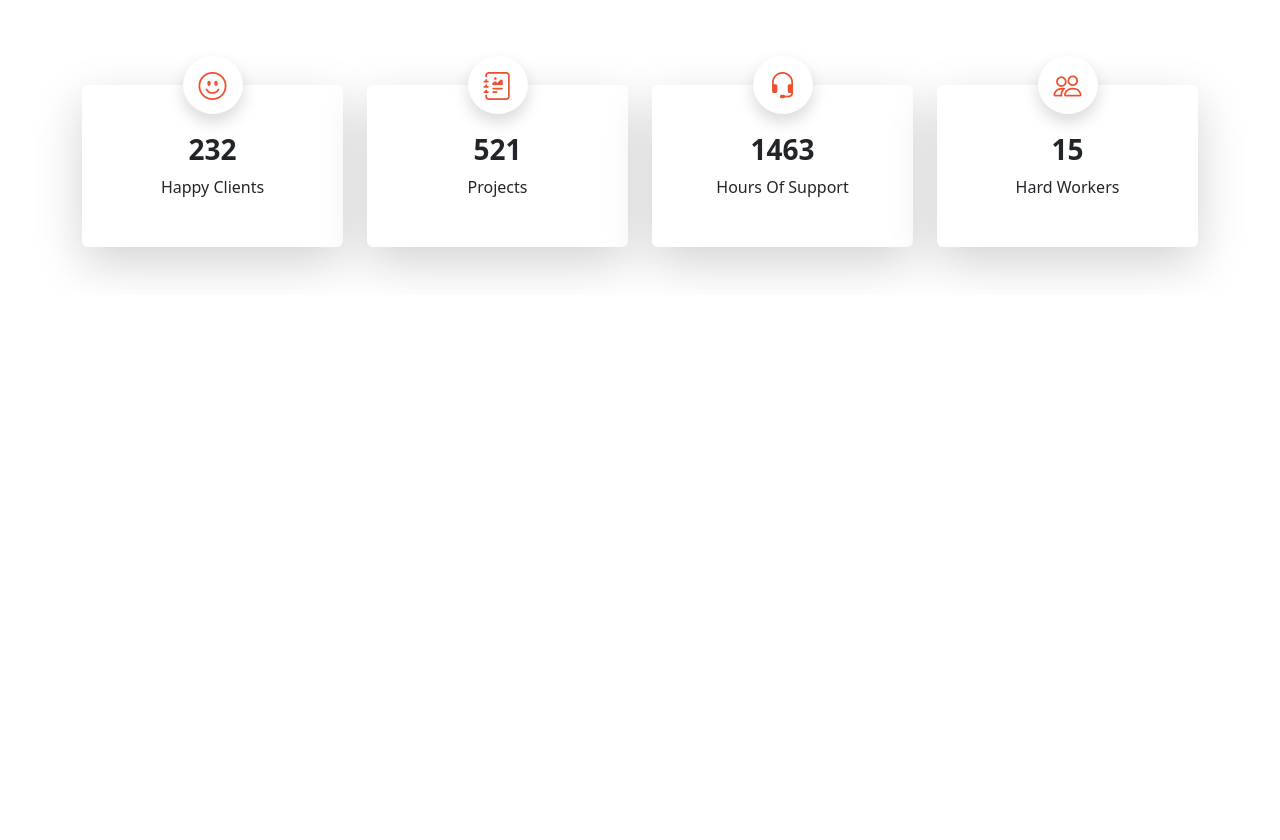
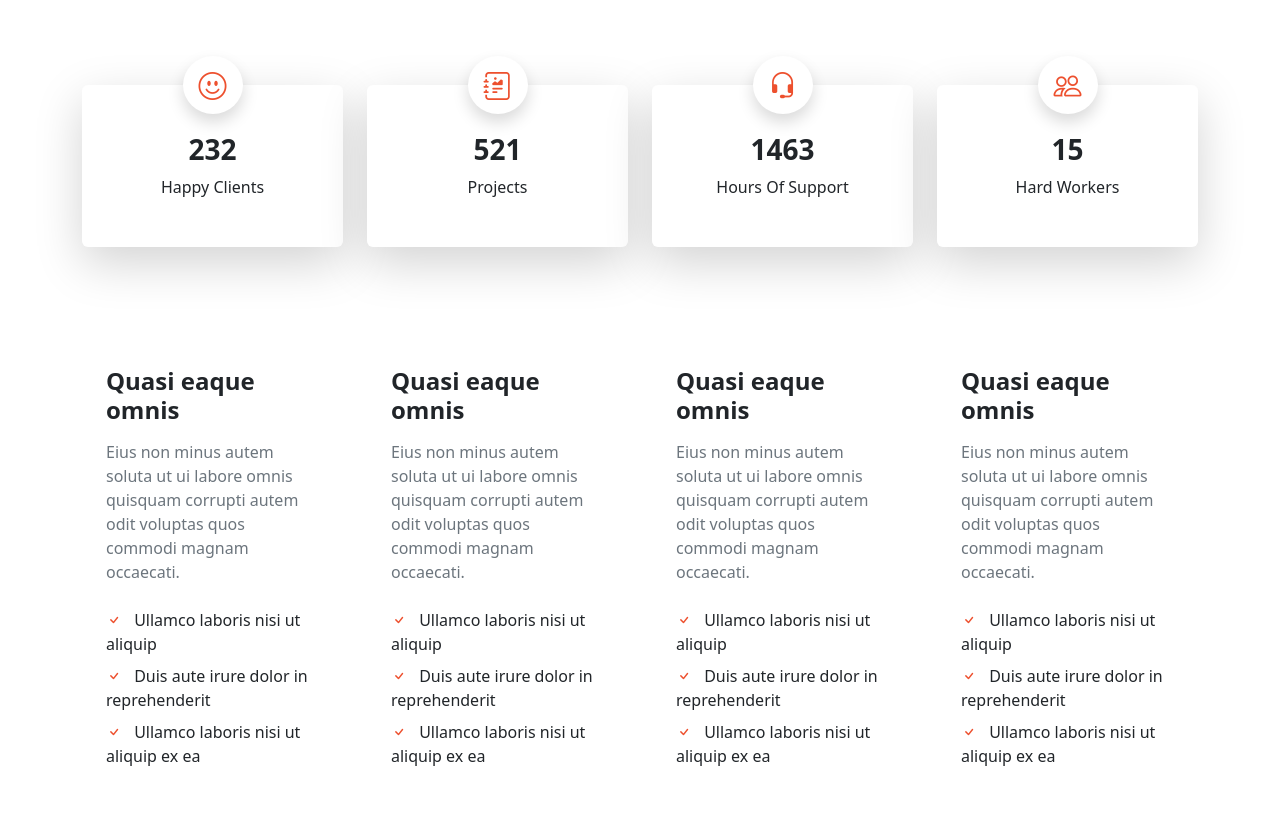
Before and after one commit to soheil0082/Multi, a website: page src/index.html in a window 1280 px wide. Shown: the part 900-1740 px from the top of the page. Before the commit the page ends 1195 px from the top, so only its background shows below. Drawn offline with nearby package versions, Linux system fonts and the light colour scheme.

Commit message:
feat: adds features section

```diff
--- a/src/index.html
+++ b/src/index.html
@@ -190,6 +190,95 @@
             </div>
         </div>
     </section>
+    <section class="container py-5">
+        <div class="row g-4">
+            <div class="col-lg-3">
+                <div class="p-4 bg-white h-100">
+                    <h4 class="fw-bold mb-3">Quasi eaque omnis</h4>
+                    <p class="text-secondary mb-4">Eius non minus autem soluta ut ui labore omnis quisquam corrupti
+                        autem odit voluptas quos commodi magnam occaecati.</p>
+                    <ul class="list-unstyled mb-0">
+                        <li class="mb-2">
+                            <i class="bi bi-check text-primary me-2"></i>
+                            Ullamco laboris nisi ut aliquip
+                        </li>
+                        <li class="mb-2">
+                            <i class="bi bi-check text-primary me-2"></i>
+                            Duis aute irure dolor in reprehenderit
+                        </li>
+                        <li>
+                            <i class="bi bi-check text-primary me-2"></i>
+                            Ullamco laboris nisi ut aliquip ex ea
+                        </li>
+                    </ul>
+                </div>
+            </div>
+            <div class="col-lg-3">
+                <div class="p-4 bg-white h-100">
+                    <h4 class="fw-bold mb-3">Quasi eaque omnis</h4>
+                    <p class="text-secondary mb-4">Eius non minus autem soluta ut ui labore omnis quisquam corrupti
+                        autem odit voluptas quos commodi magnam occaecati.</p>
+                    <ul class="list-unstyled mb-0">
+                        <li class="mb-2">
+                            <i class="bi bi-check text-primary me-2"></i>
+                            Ullamco laboris nisi ut aliquip
+                        </li>
+                        <li class="mb-2">
+                            <i class="bi bi-check text-primary me-2"></i>
+                            Duis aute irure dolor in reprehenderit
+                        </li>
+                        <li>
+                            <i class="bi bi-check text-primary me-2"></i>
+                            Ullamco laboris nisi ut aliquip ex ea
+                        </li>
+                    </ul>
+                </div>
+            </div>
+            <div class="col-lg-3">
+                <div class="p-4 bg-white h-100">
+                    <h4 class="fw-bold mb-3">Quasi eaque omnis</h4>
+                    <p class="text-secondary mb-4">Eius non minus autem soluta ut ui labore omnis quisquam corrupti
+                        autem odit voluptas quos commodi magnam occaecati.</p>
+                    <ul class="list-unstyled mb-0">
+                        <li class="mb-2">
+                            <i class="bi bi-check text-primary me-2"></i>
+                            Ullamco laboris nisi ut aliquip
+                        </li>
+                        <li class="mb-2">
+                            <i class="bi bi-check text-primary me-2"></i>
+                            Duis aute irure dolor in reprehenderit
+                        </li>
+                        <li>
+                            <i class="bi bi-check text-primary me-2"></i>
+                            Ullamco laboris nisi ut aliquip ex ea
+                        </li>
+                    </ul>
+                </div>
+            </div>
+            <div class="col-lg-3">
+                <div class="p-4 bg-white h-100">
+                    <h4 class="fw-bold mb-3">Quasi eaque omnis</h4>
+                    <p class="text-secondary mb-4">Eius non minus autem soluta ut ui labore omnis quisquam corrupti
+                        autem odit voluptas quos commodi magnam occaecati.</p>
+                    <ul class="list-unstyled mb-0">
+                        <li class="mb-2">
+                            <i class="bi bi-check text-primary me-2"></i>
+                            Ullamco laboris nisi ut aliquip
+                        </li>
+                        <li class="mb-2">
+                            <i class="bi bi-check text-primary me-2"></i>
+                            Duis aute irure dolor in reprehenderit
+                        </li>
+                        <li>
+                            <i class="bi bi-check text-primary me-2"></i>
+                            Ullamco laboris nisi ut aliquip ex ea
+                        </li>
+                    </ul>
+                </div>
+            </div>
+        </div>
+    </section>
+
     <script src="https://cdn.jsdelivr.net/npm/bootstrap@5.3.5/dist/js/bootstrap.bundle.min.js"
         integrity="sha384-k6d4wzSIapyDyv1kpU366/PK5hCdSbCRGRCMv+eplOQJWyd1fbcAu9OCUj5zNLiq"
         crossorigin="anonymous"></script>
```
